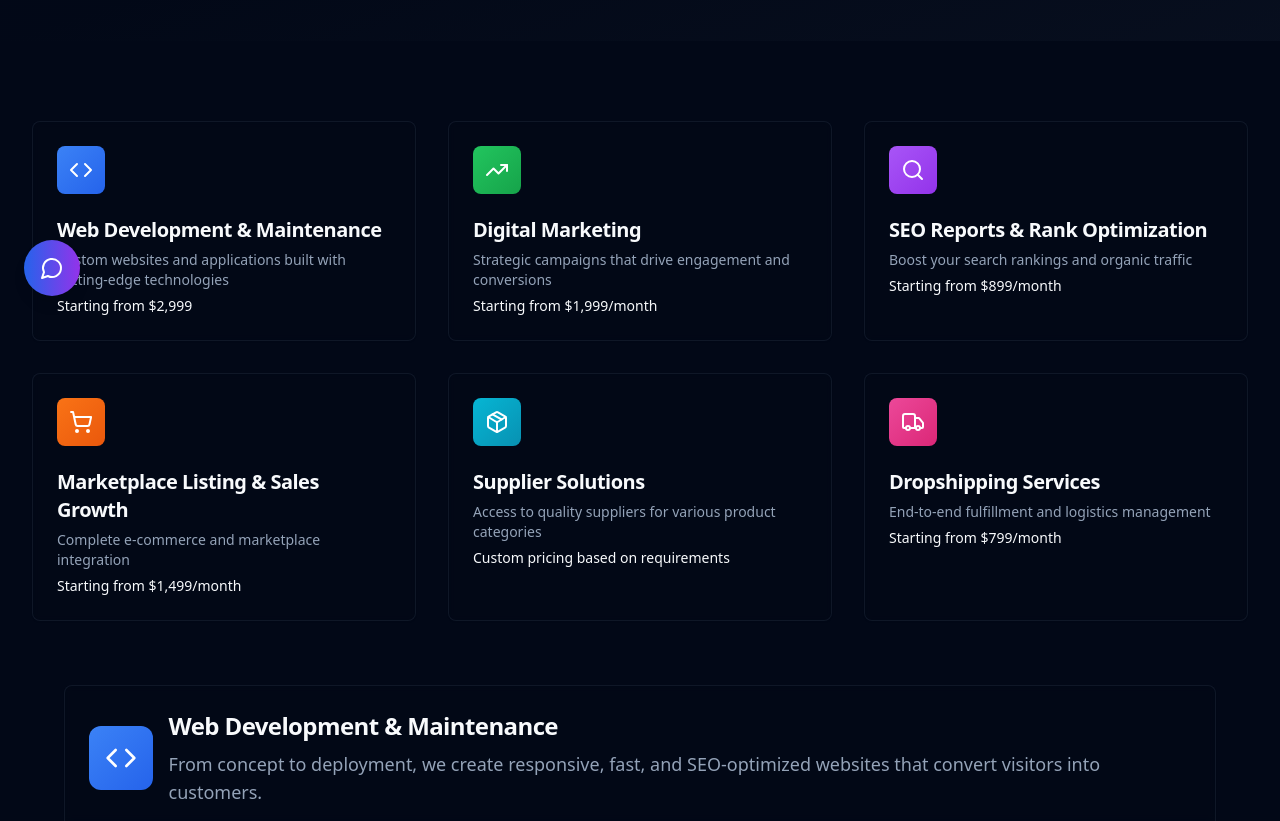
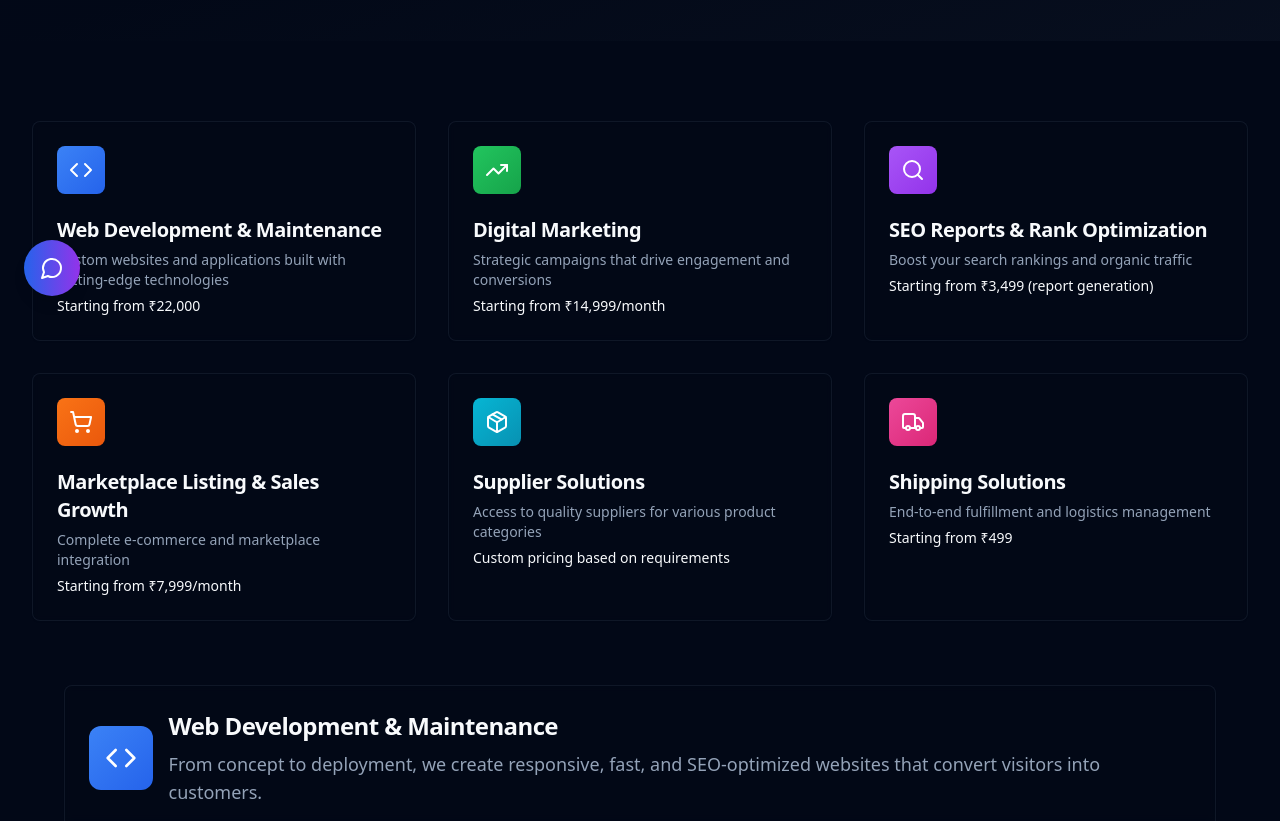
Before and after one commit to Plantlessvegetation/agency-website, a React (Vite) app: page /services in a window 1280 px wide. Shown: the part 480-1301 px from the top of the page. Built offline with nearby package versions, Linux system fonts and the light colour scheme.

Commit message:
pricing fix

```diff
--- a/src/pages/Services.tsx
+++ b/src/pages/Services.tsx
@@ -37,7 +37,7 @@ const services = [
     ],
     technologies: ['React', 'Next.js', 'Node.js', 'Python', 'WordPress', 'Shopify'],
     color: 'from-blue-500 to-blue-600',
-    pricing: 'Starting from $2,999'
+    pricing: 'Starting from ₹22,000'
   },
   {
     id: 'marketing',
@@ -57,7 +57,7 @@ const services = [
     ],
     technologies: ['Google Analytics', 'Facebook Business', 'HubSpot', 'Mailchimp', 'Hootsuite'],
     color: 'from-green-500 to-green-600',
-    pricing: 'Starting from $1,999/month'
+    pricing: 'Starting from ₹14,999/month'
   },
   {
     id: 'seo',
@@ -77,7 +77,7 @@ const services = [
     ],
     technologies: ['SEMrush', 'Ahrefs', 'Google Search Console', 'Screaming Frog', 'Moz'],
     color: 'from-purple-500 to-purple-600',
-    pricing: 'Starting from $899/month'
+    pricing: 'Starting from ₹3,499 (report generation)'
   },
   {
     id: 'marketplace',
@@ -97,7 +97,7 @@ const services = [
     ],
     technologies: ['Amazon Seller Central', 'eBay', 'Etsy', 'Walmart', 'Shopify', 'WooCommerce'],
     color: 'from-orange-500 to-orange-600',
-    pricing: 'Starting from $1,499/month'
+    pricing: 'Starting from ₹7,999/month'
   },
   {
     id: 'suppliers',
@@ -120,9 +120,9 @@ const services = [
     pricing: 'Custom pricing based on requirements'
   },
   {
-    id: 'dropshipping',
+    id: 'shipping',
     icon: Truck,
-    title: 'Dropshipping Services',
+    title: 'Shipping Solutions',
     shortDescription: 'End-to-end fulfillment and logistics management',
     fullDescription: 'Complete dropshipping solution that handles everything from order processing to customer delivery, allowing you to focus on growth.',
     features: [
@@ -137,7 +137,7 @@ const services = [
     ],
     technologies: ['Oberlo', 'Spocket', 'DSers', 'AliDropship', 'Modalyst'],
     color: 'from-pink-500 to-pink-600',
-    pricing: 'Starting from $799/month'
+    pricing: 'Starting from ₹499'
   },
 ];
 
@@ -189,6 +189,8 @@ export default function Services() {
                 className="group cursor-pointer"
                 onClick={() => setSelectedService(service)}
               >
+                {/* Each card is a link that directs to a specific section on the pricing page */}
+                <Link to={`/pricing#${service.id}`}>
                   <Card className="h-full bg-card/50 backdrop-blur-sm border-border/50 hover:border-border transition-all duration-300 hover:shadow-lg">
                     <CardHeader>
                       <div className={`w-12 h-12 rounded-lg bg-gradient-to-br ${service.color} flex items-center justify-center mb-4 group-hover:scale-110 transition-transform duration-300`}>
@@ -201,6 +203,7 @@ export default function Services() {
                       <div className="text-sm font-medium text-primary">{service.pricing}</div>
                     </CardHeader>
                   </Card>
+                </Link>
               </motion.div>
             ))}
           </div>
```
Lines whose indentation alone changed are shown as unchanged.
